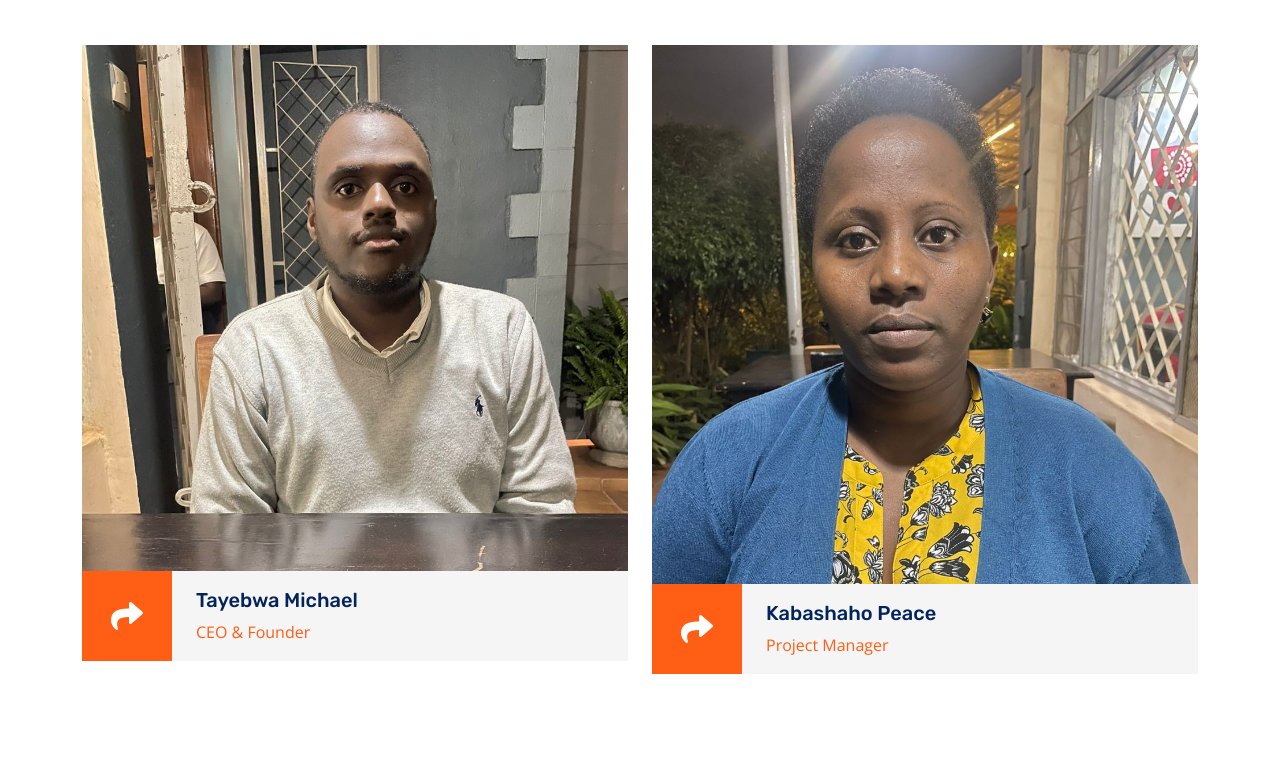
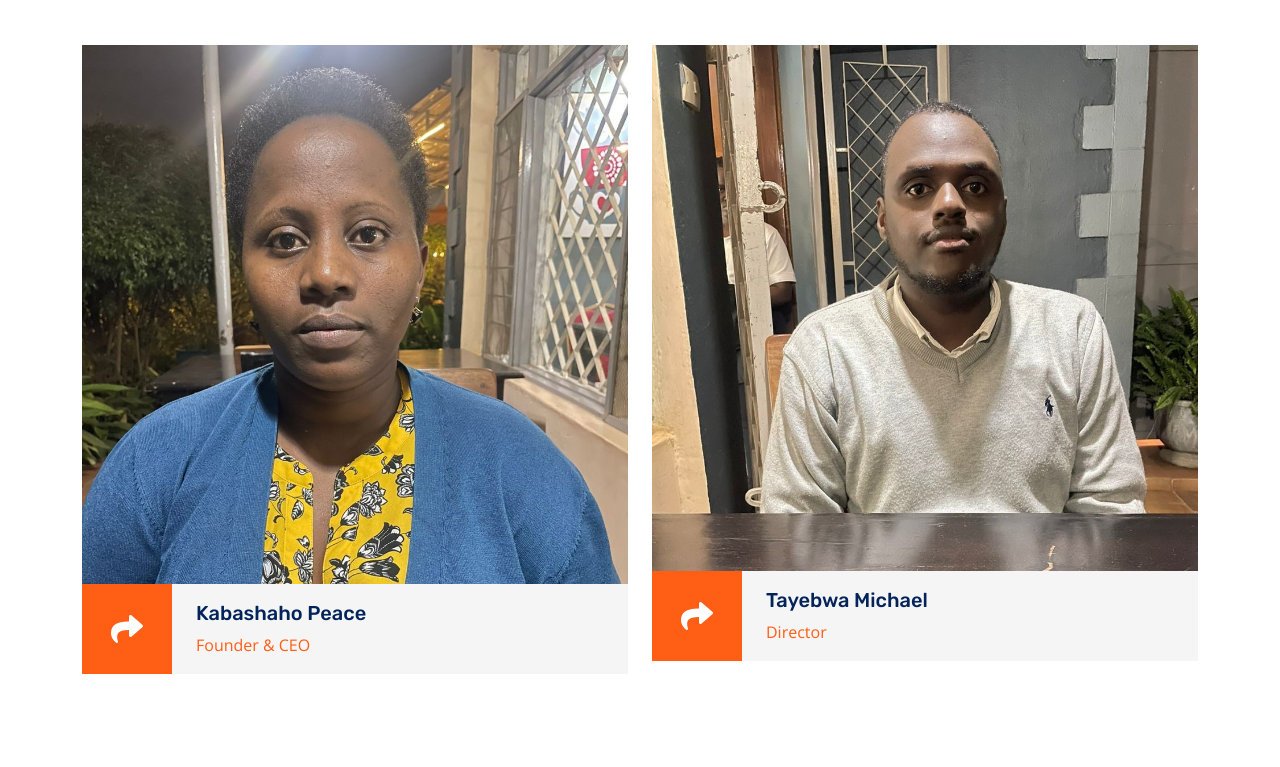
Before and after one commit to catherine256/kemgro, a plain HTML site: page index.html in a window 1280 px wide. Shown: the part 5365-6132 px from the top of the page. Drawn offline with nearby package versions, Linux system fonts and the light colour scheme.

Commit message:
synchronise

```diff
--- a/index.html
+++ b/index.html
@@ -531,17 +531,17 @@
                 <h1 class="display-5 mb-5">Dedicated Team Members</h1>
             </div>
             <div class="row g-4">
-                <div class="col-lg-6 col-md-6 wow fadeInUp" data-wow-delay="0.1s">
+                <div class="col-lg-6 col-md-6 wow fadeInUp" data-wow-delay="0.3s">
                     <div class="team-item">
-                        <img class="img-fluid" src="img/Micheal.jfif" alt="">
+                        <img class="img-fluid" src="img/peace.jfif" alt="">
                         <div class="d-flex">
                             <div class="flex-shrink-0 btn-square bg-primary" style="width: 90px; height: 90px;">
                                 <i class="fa fa-2x fa-share text-white"></i>
                             </div>
                             <div class="position-relative overflow-hidden bg-light d-flex flex-column justify-content-center w-100 ps-4"
                                 style="height: 90px;">
-                                <h5>Tayebwa Michael</h5>
-                                <span class="text-primary">CEO & Founder</span>
+                                <h5>Kabashaho Peace</h5>
+                                <span class="text-primary">Founder & CEO</span>
                                 <div class="team-social">
                                     <a class="btn btn-square btn-dark rounded-circle mx-1" href=""><i
                                             class="fab fa-facebook-f"></i></a>
@@ -554,17 +554,17 @@
                         </div>
                     </div>
                 </div>
-                <div class="col-lg-6 col-md-6 wow fadeInUp" data-wow-delay="0.3s">
+                <div class="col-lg-6 col-md-6 wow fadeInUp" data-wow-delay="0.1s">
                     <div class="team-item">
-                        <img class="img-fluid" src="img/peace.jfif" alt="">
+                        <img class="img-fluid" src="img/Micheal.jfif" alt="">
                         <div class="d-flex">
                             <div class="flex-shrink-0 btn-square bg-primary" style="width: 90px; height: 90px;">
                                 <i class="fa fa-2x fa-share text-white"></i>
                             </div>
                             <div class="position-relative overflow-hidden bg-light d-flex flex-column justify-content-center w-100 ps-4"
                                 style="height: 90px;">
-                                <h5>Kabashaho Peace</h5>
-                                <span class="text-primary">Project Manager</span>
+                                <h5>Tayebwa Michael</h5>
+                                <span class="text-primary">Director</span>
                                 <div class="team-social">
                                     <a class="btn btn-square btn-dark rounded-circle mx-1" href=""><i
                                             class="fab fa-facebook-f"></i></a>
```
Also changed, not shown: project.html (+1 -1 lines), team.html (+8 -8 lines).
